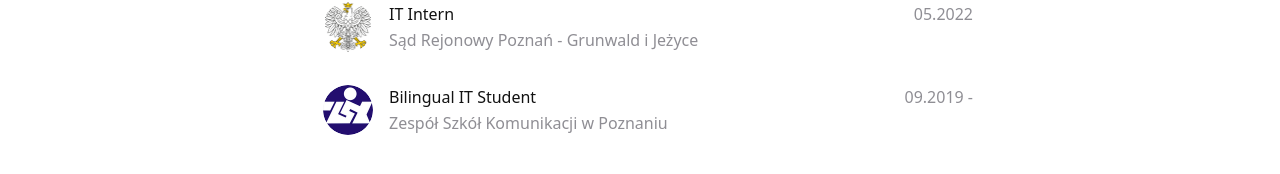
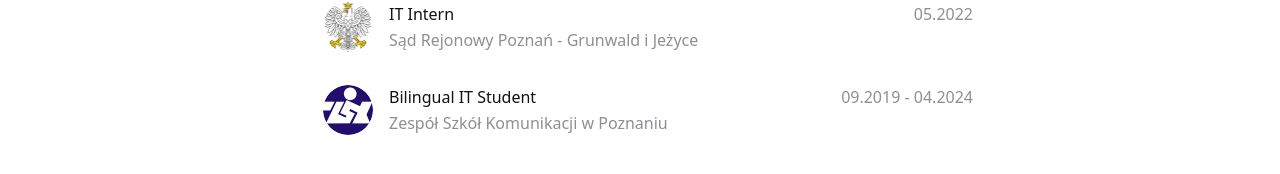
Before and after one commit to mbdjj/website, a Next.js app: page /experience in a window 1280 px wide. Shown: the part 312-486 px from the top of the page. Built offline with nearby package versions, Linux system fonts and the light colour scheme.

Commit message:
:fire: Remove school mention in bio

```diff
--- a/pages/experience/index.js
+++ b/pages/experience/index.js
@@ -7,18 +7,12 @@ import srpgjLogo from "../../public/images/logos/srpgj.png";
 import appuniteLogo from "../../public/images/logos/appunite.png";
 
 export default function Experience() {
-  const schoolEndDate = () => {
-    const now = new Date();
-    const currentTimestamp = now.getTime();
-    const schoolEndTimestamp = Date.parse("2024-04-26");
-    return schoolEndTimestamp < currentTimestamp ? "04.2024" : "";
-  };
   const experiences = [
     {
       position: "Bilingual IT Student",
       place: "Zespół Szkół Komunikacji w Poznaniu",
       startDate: "09.2019",
-      endDate: schoolEndDate(),
+      endDate: "04.2024",
       url: "https://www.zsk.poznan.pl/",
       logo: zskLogo,
       alt: "ZSK logo",
--- a/pages/index.js
+++ b/pages/index.js
@@ -41,7 +41,7 @@ export default function Home() {
         <div className={styles.introductionRight}>
           <p>
             Hello! I&apos;m Marcin, {getArticle(age)} {age} year old iOS
-            Developer and IT student. In addition to coding, I also train
+            Developer. In addition to coding, I also train
             calisthenics and play video games.
           </p>
           <Link href={"mailto:marcin@bartminski.dev"}>E-mail me</Link>
```
